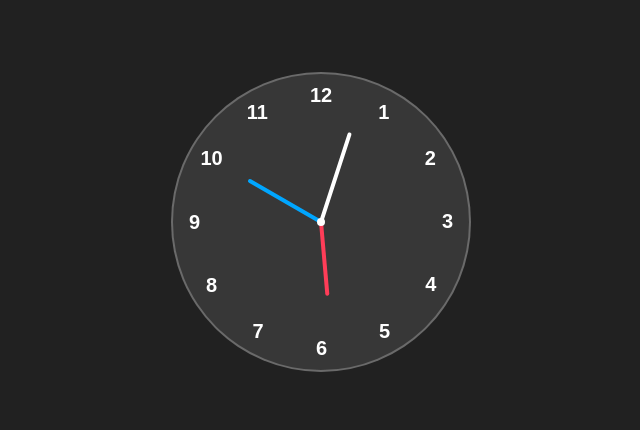
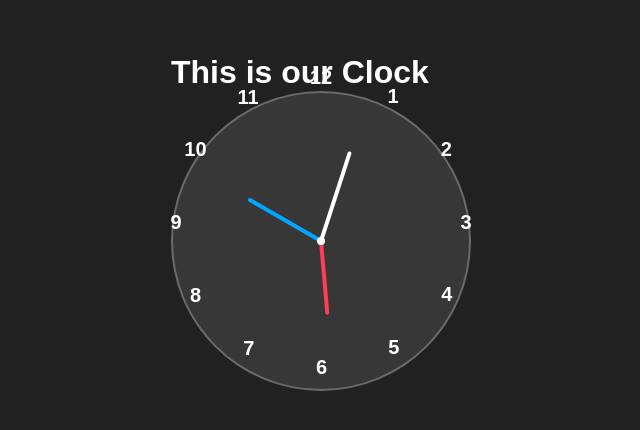
Before and after one commit to 107-vijay/Clock, a plain HTML site: page index.html in a window 1280 px wide. Shown: the part 178-608 px from the top of the page, without its empty margins (319-959 px from the left). Drawn offline with Linux system fonts and the light colour scheme.

Commit message:
first commit

```diff
--- a/index.html
+++ b/index.html
@@ -8,6 +8,7 @@
 </head>
 <body>
     <div class="container">
+        <h1>This is our Clock</h1>
         <div class="clock">
 
             <div style="--clr:#ff3d58; --h:74px" id="hour" class="hand"><i></i></div>
```
Also changed, not shown: 1 other file.
